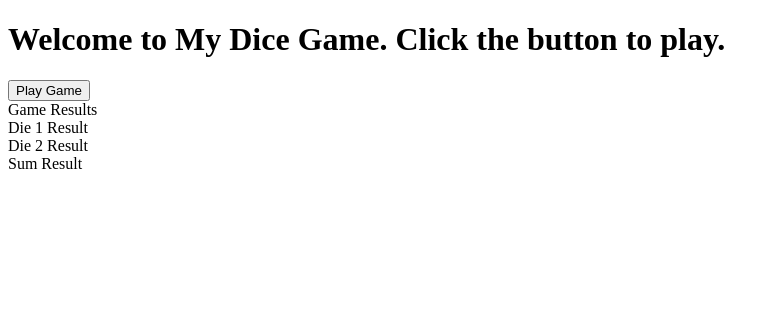
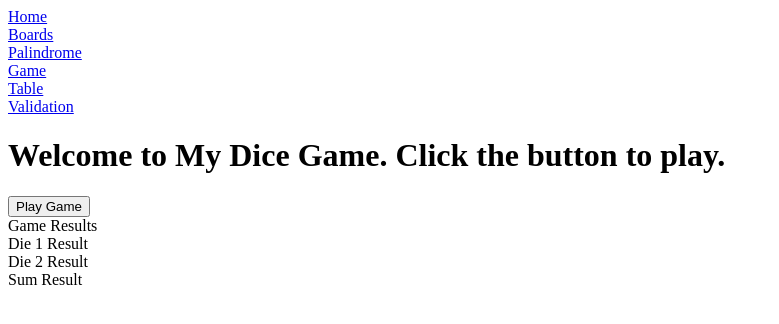
Before and after one commit to OmarieWelsh/final-project, a plain HTML site: page game.html in a window 1280 px wide. Shown: the whole page, without its empty margins (0-779 px from the left). Drawn offline with Linux system fonts and the light colour scheme.

Commit message:
Update game.html

```diff
--- a/game.html
+++ b/game.html
@@ -54,6 +54,22 @@
 </head>
 <body>
     <header>
+        <nav>
+            <!-- file name/ navigate page/ makes links to other pages -->
+             <!-- <a means anchor tag (link to another page) -->
+             <a href="index.html">Home</a>
+             <br>
+             <a href="boards.html">Boards</a>
+             <br>
+             <a href="untitled-2.html">Palindrome</a>
+             <br>
+             <a href="game.html">Game</a>
+             <br>
+             <a href="W13table.html">Table</a>
+             <br>
+             <a href="W6-Strings.html">Validation</a>
+         </nav>
+    <header>
         <h1>Welcome to My Dice Game. Click the button to play.</h1>
     </header>
 
```
